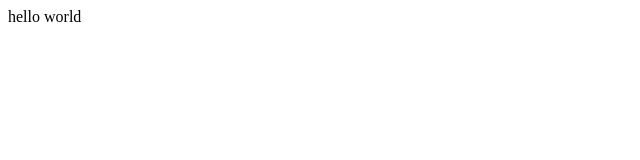
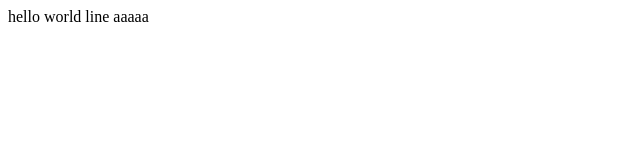
Before and after one commit to sirjp2023/test2, a plain HTML site: page index.html in a window 1280 px wide. Shown: the full height of the page, 0-640 px from the left. Drawn offline with Linux system fonts and the light colour scheme.

Commit message:
second commit

```diff
--- a/index.html
+++ b/index.html
@@ -7,6 +7,7 @@
 
 <body>
     hello world
+    line aaaaa
 </body>
 
 </html>
```
